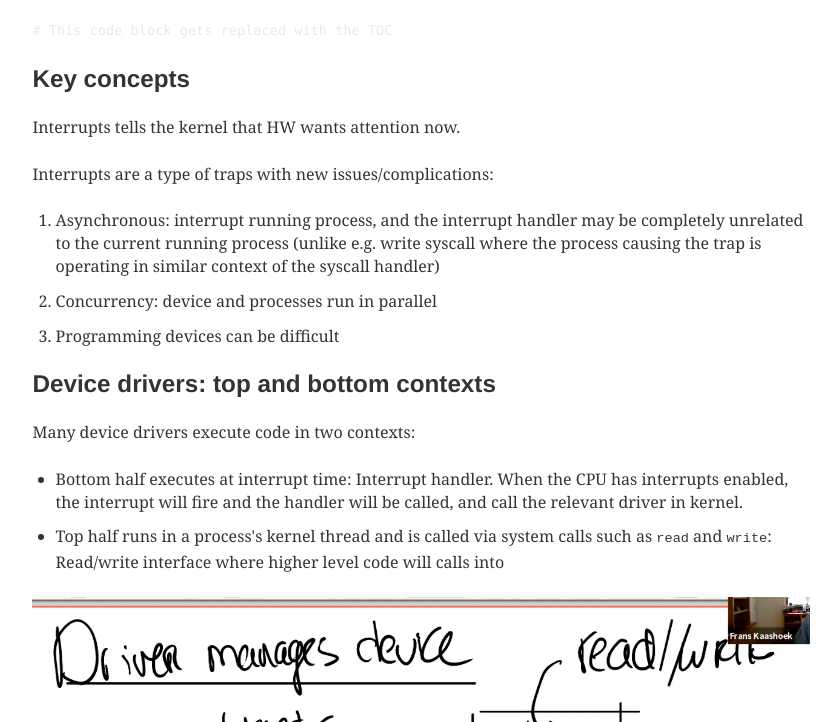
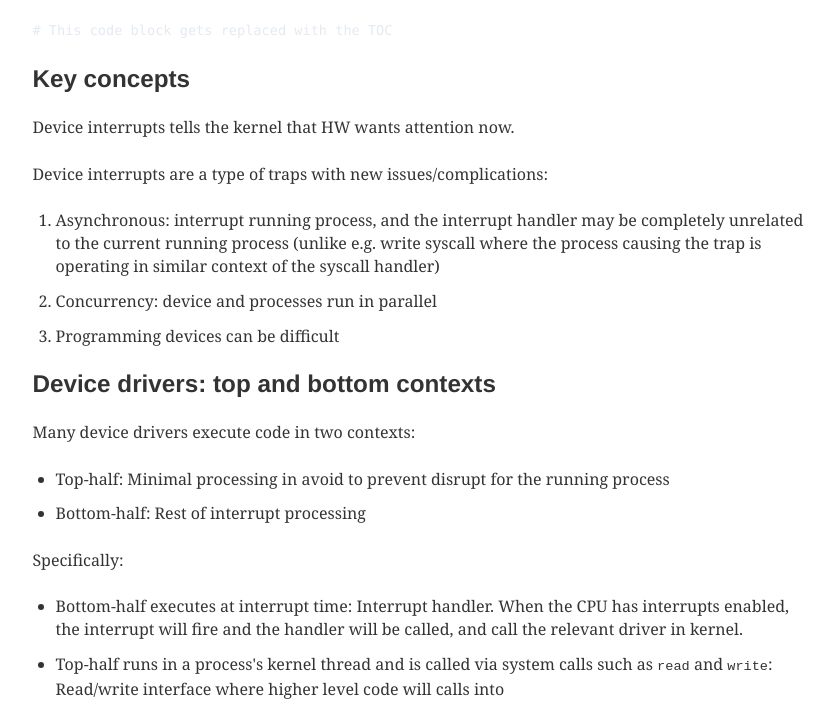
Before and after one commit to Happytreat/MeloSpace, a Gatsby site: page /understanding-interrupts/ in a window 1280 px wide. Shown: the part 226-948 px from the top of the page, without its empty margins (219-1052 px from the left). Built offline with nearby package versions, Linux system fonts and the light colour scheme; Gatsby itself is replaced by a stand-in of ours; some packages are replaced by stand-ins of ours; code samples lack their colours; what typography-theme-github would draw is missing.

Commit message:
Edit interrupt notes

````diff
--- a/content/notes/understanding-interrupts/index.md
+++ b/content/notes/understanding-interrupts/index.md
@@ -1,7 +1,7 @@
 ---
-title: "Understanding Interrupts in xv6"
+title: "Understanding Device Interrupts in xv6"
 date: "2021-06-18T22:12:03.284Z"
-description: "Interrupts tells the kernel that HW wants attention now. Interrupts are a type of traps with new issues/complications..."
+description: "Device interrupts tells the kernel that HW wants attention now. Interrupts are a type of traps with new issues/complications..."
 tags: ["os", "fundamental"]
 ---
 
@@ -10,9 +10,9 @@ tags: ["os", "fundamental"]
 ```
 
 ## Key concepts
-Interrupts tells the kernel that HW wants attention now.
+Device interrupts tells the kernel that HW wants attention now.
 
-Interrupts are a type of traps with new issues/complications:
+Device interrupts are a type of traps with new issues/complications:
 
 1. Asynchronous: interrupt running process, and the interrupt handler may be completely unrelated to the current running process (unlike e.g. write syscall where the process causing the trap is operating in similar context of the syscall handler)
 2. Concurrency: device and processes run in parallel
@@ -21,9 +21,14 @@ Interrupts are a type of traps with new issues/complications:
 ## Device drivers: top and bottom contexts
 Many device drivers execute code in two contexts:
 
-- Bottom half executes at interrupt time: Interrupt handler. When the CPU has interrupts enabled, the interrupt will fire and the handler will be called, and call the relevant driver in kernel.
+- Top-half: Minimal processing in avoid to prevent disrupt for the running process
+- Bottom-half: Rest of interrupt processing
 
-- Top half runs in a process's kernel thread and is called via system calls such as `read` and `write`: Read/write interface where higher level code will calls into
+Specifically:
+
+- Bottom-half executes at interrupt time: Interrupt handler. When the CPU has interrupts enabled, the interrupt will fire and the handler will be called, and call the relevant driver in kernel.
+
+- Top-half runs in a process's kernel thread and is called via system calls such as `read` and `write`: Read/write interface where higher level code will calls into
 
 ![UARTC Device High level Overview](./interrupt-device.png)
 
````
